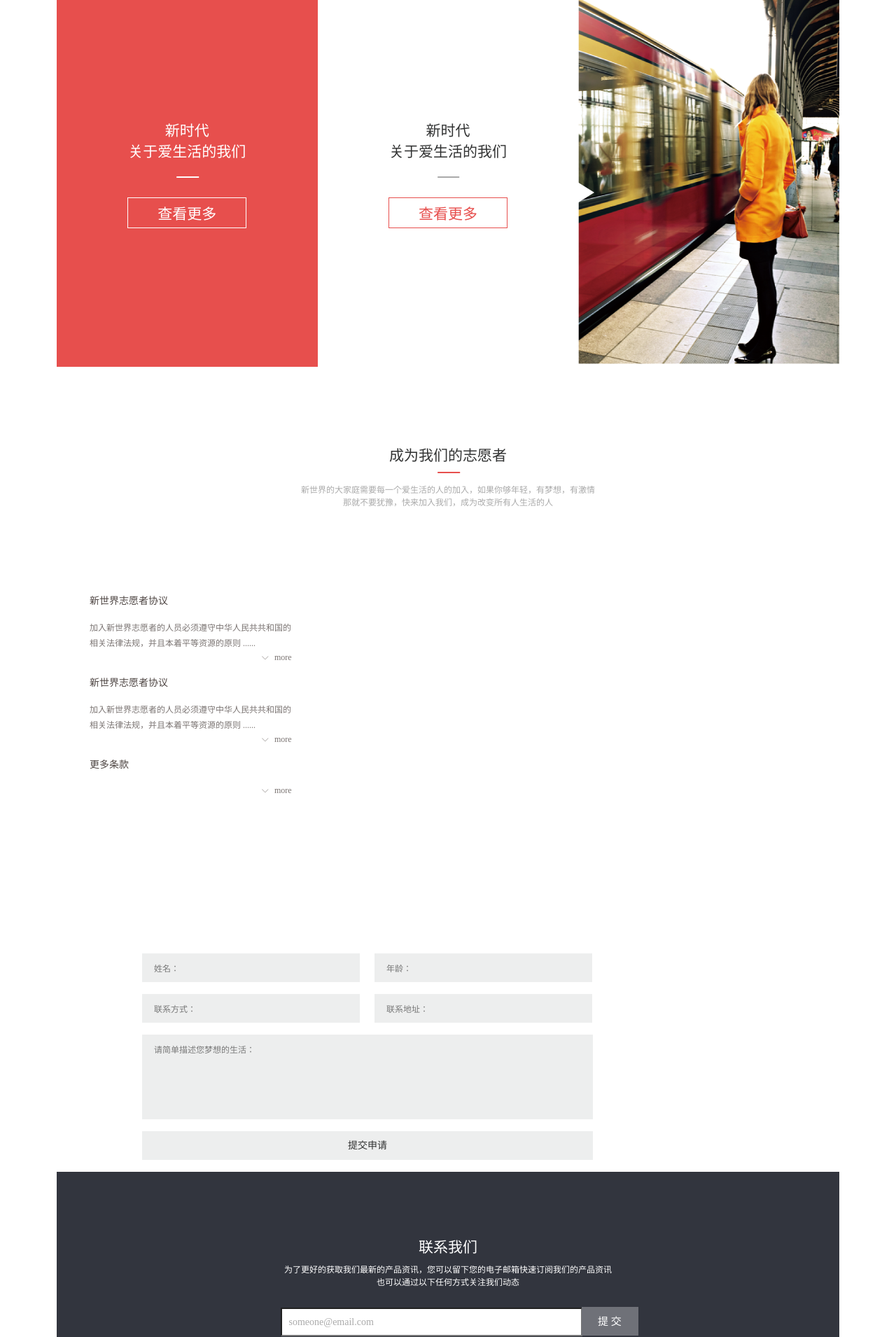
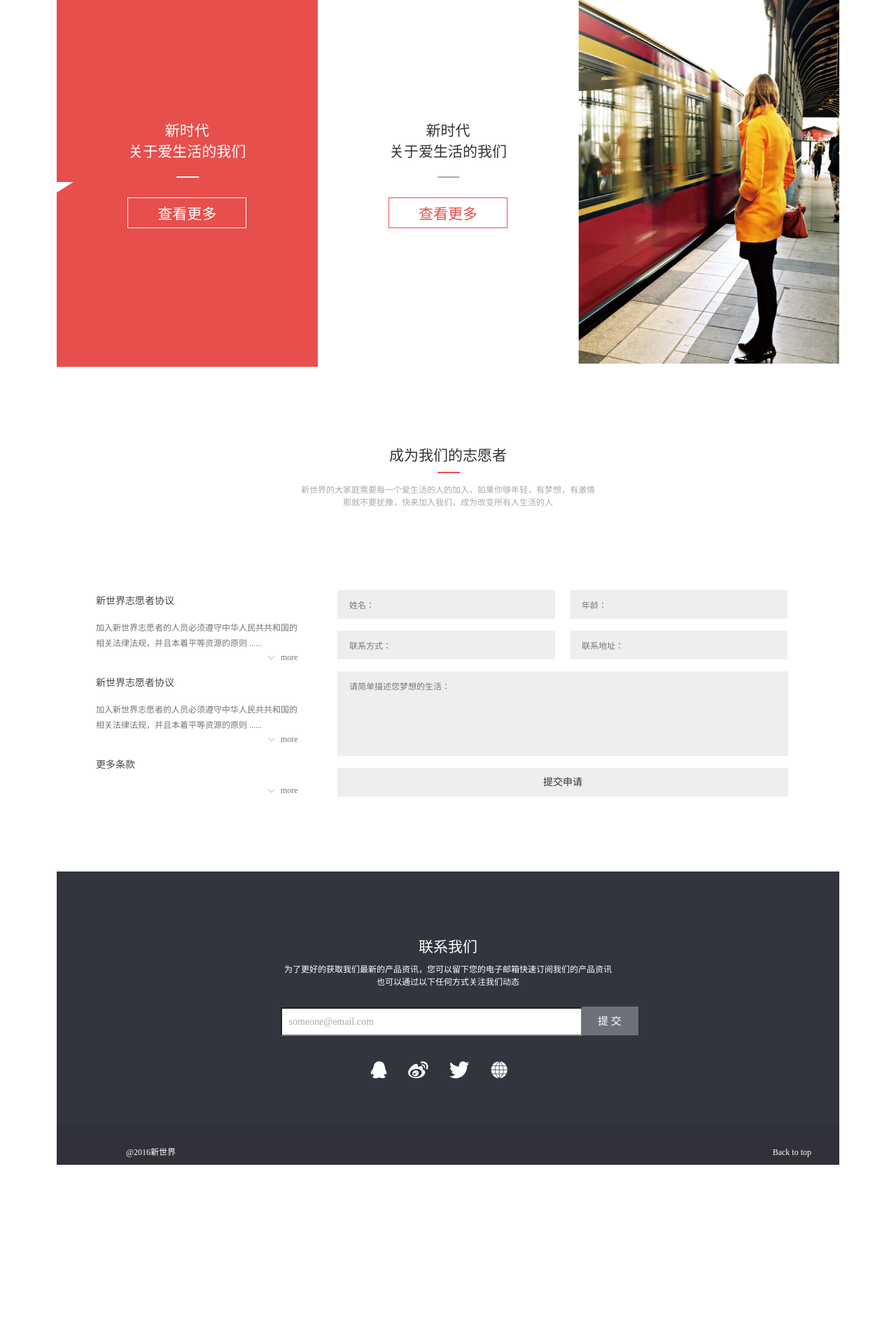
Before and after one commit to small-huge-egg/demo, a PHP site: the page made by ife/第七个.html in a window 1280 px wide. Shown: the part 2844-4754 px from the top of the page at 70% size. After the commit the page ends 4508 px from the top, so only its background shows below. Run offline with PHP 8.4, Linux system fonts and the light colour scheme.

Commit message:
Auto stash before merge of "master" and "origin/master"
..

```diff
--- a/ife/style/seventh.css
+++ b/ife/style/seventh.css
@@ -483,8 +483,13 @@ nav ul li a:hover{
 }
 .b-l-w-triangle{
     position: absolute;
+<<<<<<< Updated upstream
     right:31.3%;
     top:50%;
+=======
+    right: 31.3%;
+    top: 50%;
+>>>>>>> Stashed changes
     border-top: 15px solid transparent;
     border-left: 24px solid #fff;
     border-bottom: 15px solid transparent;
@@ -550,8 +555,8 @@ nav ul li a:hover{
     margin-right:8px;
 }
 .volunteer-application{
-    float:left;
-    margin:117px 0 0 75px;
+    float:right;
+    margin:117px 0 0 0;
 }
 .applicationone-in{
     width:311px;
@@ -589,7 +594,8 @@ nav ul li a:hover{
     border:none;
 }
 .volunteer{
-    margin: 0 4.2%;
+    margin: 0 auto;
+    width:90%;
 }
 /* 第一个页脚 */
 .footerone{
```
